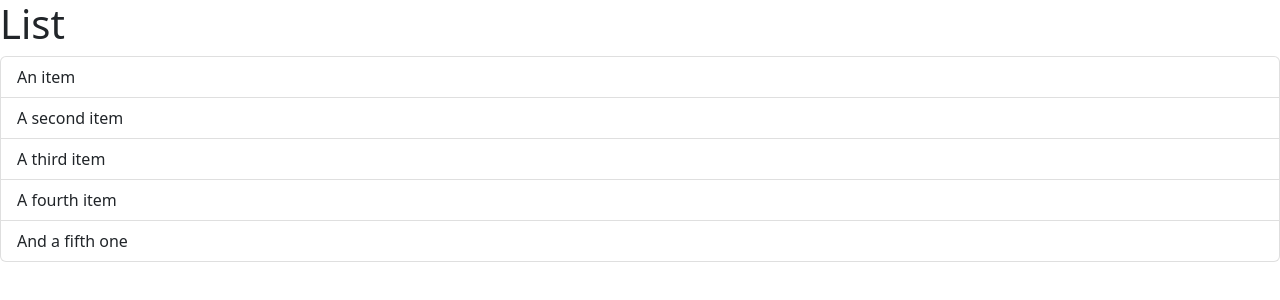
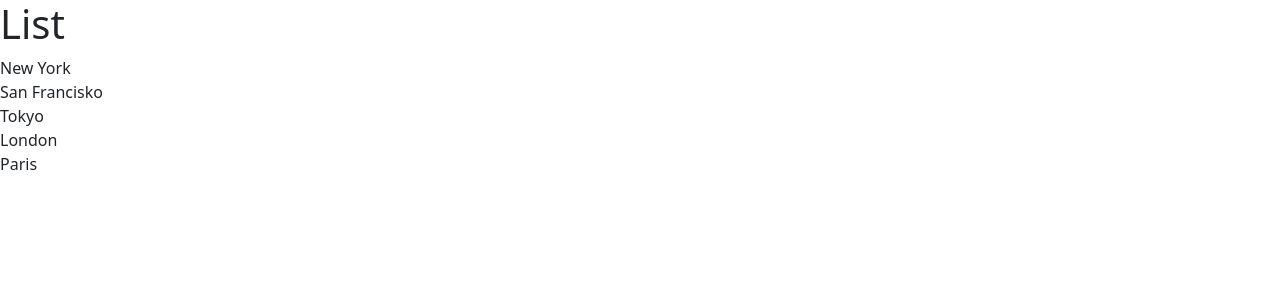
Before and after one commit to igorbaland/react-18, a React (Vite) app: page / in a window 1280 px wide. Shown: the top 300 px of the page. Built offline with nearby package versions, Linux system fonts and the light colour scheme; the HTML template or start-up script is replaced by a standard one.

Commit message:
Rendering Lists
modified:   src/components/ListGroup.tsx
- added an Array of String
- in JSX we don't have a for loop, but in
JavaScript map()
- Warning, client -> inspect -> unique key...
<li key={item}></li>

```diff
--- a/src/components/ListGroup.tsx
+++ b/src/components/ListGroup.tsx
@@ -1,13 +1,13 @@
 function ListGroup() {
+  const items = ["New York", "San Francisko", "Tokyo", "London", "Paris"];
+
   return (
     <>
       <h1>List</h1>
       <ul className="list-group">
-        <li className="list-group-item">An item</li>
-        <li className="list-group-item">A second item</li>
-        <li className="list-group-item">A third item</li>
-        <li className="list-group-item">A fourth item</li>
-        <li className="list-group-item">And a fifth one</li>
+        {items.map((item) => (
+          <li key={item}>{item}</li>
+        ))}
       </ul>
     </>
   );
```
